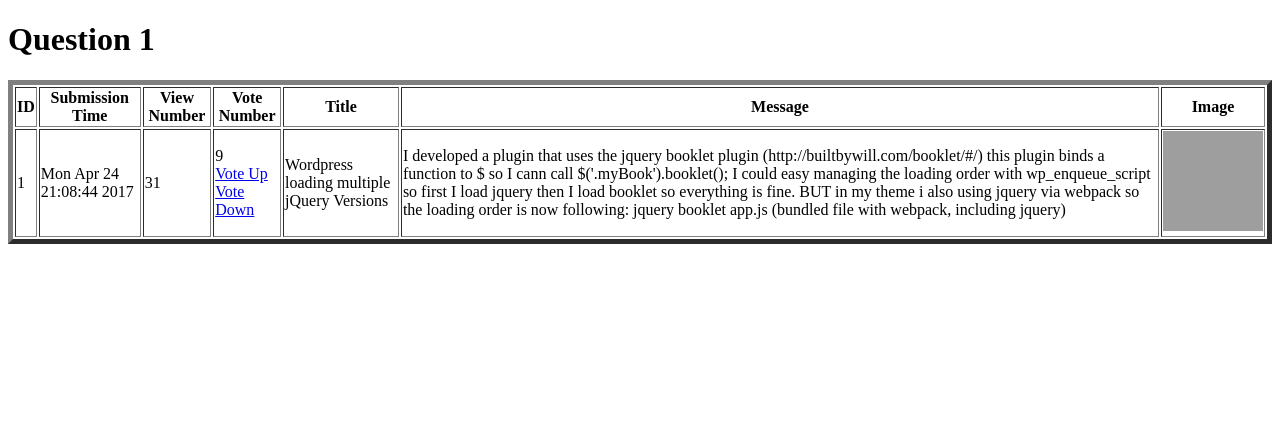
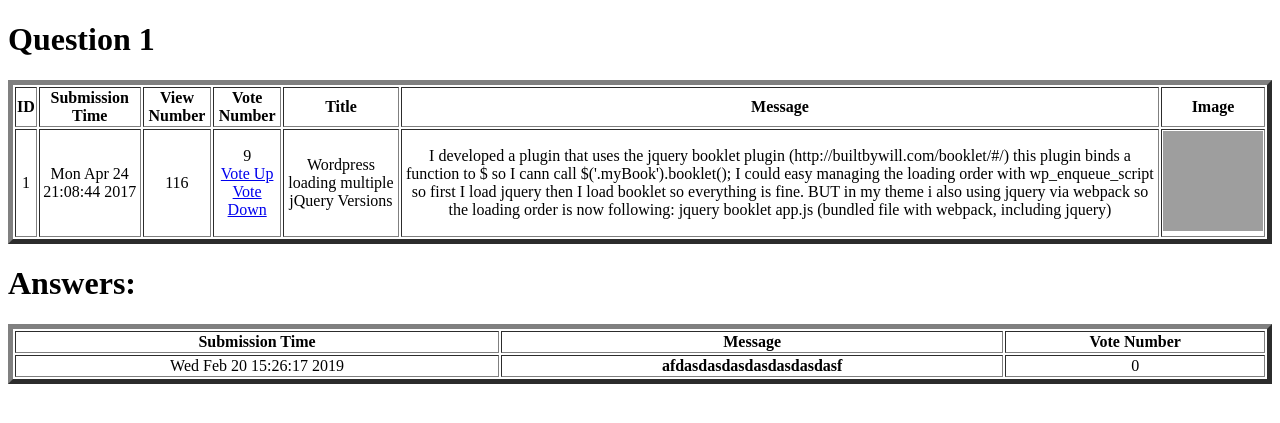
Before and after one commit to Cyntiedred/JinjaNinja, a Flask app: page /display/1 in a window 1280 px wide. Shown: the top 423 px of the page. Run offline with Flask 2, Linux system fonts and the light colour scheme; some libraries are stand-ins or nearby versions; grey boxes are pictures that could not be loaded.

Commit message:
from now on displaying the answers under the question by ID

```diff
--- a/answer.csv
+++ b/answer.csv
@@ -12,6 +12,3 @@ id,submission_time,vote_number,question_id,message,image
 10,1550725138,0,0,New answer haha,
 11,1550726348,0,0,New answer haha,
 12,1550755892,0,6,sd<szfds<af<DZZSA<s<dfzgdsa,
-13,1550768813,0,2,"safsdf
-",
-14,1550768813,0,2,fdsdfgsdfgeratqewrtwertwertewryetry,
--- a/question.csv
+++ b/question.csv
@@ -1,6 +1,6 @@
 id,submission_time,view_number,vote_number,title,message,image
-0,1493368154,44,7,How to make lists in Python?,"I am totally new to this, any hints?",
-1,1493068124,30,9,Wordpress loading multiple jQuery Versions,"I developed a plugin that uses the jquery booklet plugin (http://builtbywill.com/booklet/#/) this plugin binds a function to $ so I cann call $('.myBook').booklet();
+0,1493368154,129,7,How to make lists in Python?,"I am totally new to this, any hints?",
+1,1493068124,115,9,Wordpress loading multiple jQuery Versions,"I developed a plugin that uses the jquery booklet plugin (http://builtbywill.com/booklet/#/) this plugin binds a function to $ so I cann call $('.myBook').booklet();
 
 I could easy managing the loading order with wp_enqueue_script so first I load jquery then I load booklet so everything is fine.
 
@@ -9,9 +9,9 @@ BUT in my theme i also using jquery via webpack so the loading order is now foll
 jquery
 booklet
 app.js (bundled file with webpack, including jquery)",https://zug.hu/galeria/kepek/img_8_A-kiskutya-szocializalasa-az-elso.jpg
-2,1493015432,1379,57,Drawing canvas with an image picked with Cordova Camera Plugin,"I'm getting an image from device and drawing a canvas with filters using Pixi JS. It works all well using computer to get an image. But when I'm on IOS, it throws errors such as cross origin issue, or that I'm trying to use an unknown format.
+2,1493015432,1464,57,Drawing canvas with an image picked with Cordova Camera Plugin,"I'm getting an image from device and drawing a canvas with filters using Pixi JS. It works all well using computer to get an image. But when I'm on IOS, it throws errors such as cross origin issue, or that I'm trying to use an unknown format.
 
 This is the code I'm using to draw the image (that works on web/desktop but not cordova built ios app)",
-4,1550693580,15,0,hophophop,zjtshnshfnyhafhn,
-5,1550693580,15,0,hophophop,hsmthmshnh,
-6,1550750858,15,0,thsrzjszrzj,atjsrzjsrzjszrjsz,0
+3,1550693580,100,0,hophophop,zjtshnshfnyhafhn,
+4,1550693580,100,0,hophophop,hsmthmshnh,
+5,1550750858,100,0,thsrzjszrzj,atjsrzjsrzjszrjsz,0
--- a/server.py
+++ b/server.py
@@ -16,11 +16,14 @@ def route_list():
 @app.route('/display/<int:id>')
 def display_question(id):
     table = data_handler.main_page()
+    table_with_answers = data_handler.get_data_from_answers_csv()
+
     displayed_table = table[id]
+
     for dics in table:
         dics['submission_time'] = time.ctime(int(dics['submission_time']))
 
-    return render_template('display.html', displayed_table=displayed_table, id=id,), data_handler.write_into_csv(data_handler.main_page())
+    return render_template('display.html', displayed_table=displayed_table, id=id, table_with_answers=table_with_answers), data_handler.write_into_csv(data_handler.main_page())
 
 
 
--- a/templates/display.html
+++ b/templates/display.html
@@ -16,7 +16,7 @@
         <th>Message</th>
         <th>Image</th>
     </tr>
-    <tr>
+    <tr align="center">
         <td>{{ displayed_table.id }}</td>
         <td>{{ displayed_table.submission_time }}</td>
         <td>{{ displayed_table.view_number }}</td>
@@ -30,5 +30,29 @@
         <td><img src="{{ displayed_table.image}}" alt = "Question Picture"width="100" height="100"></td>
     </tr>
 </table>
+
+
+
+<h1 align="left">Answers: </h1>
+<table width="100%" border="5" align="left">
+    <tr>
+        <th>Submission Time</th>
+        <th>Message</th>
+        <th>Vote Number</th>
+    </tr>
+    {% for answer in table_with_answers %}
+        {% if answer['question_id']== displayed_table.id %}
+            <tr align="center">
+                <td>{{ answer['submission_time'] }}</td>
+                <td><b>{{ answer['message'] }}</b></td>
+                <td>{{ answer['vote_number'] }}<br>
+            </tr>
+        {% endif %}
+    {% endfor %}
+
+
+
+
+</table>
 </body>
 </html>
```
